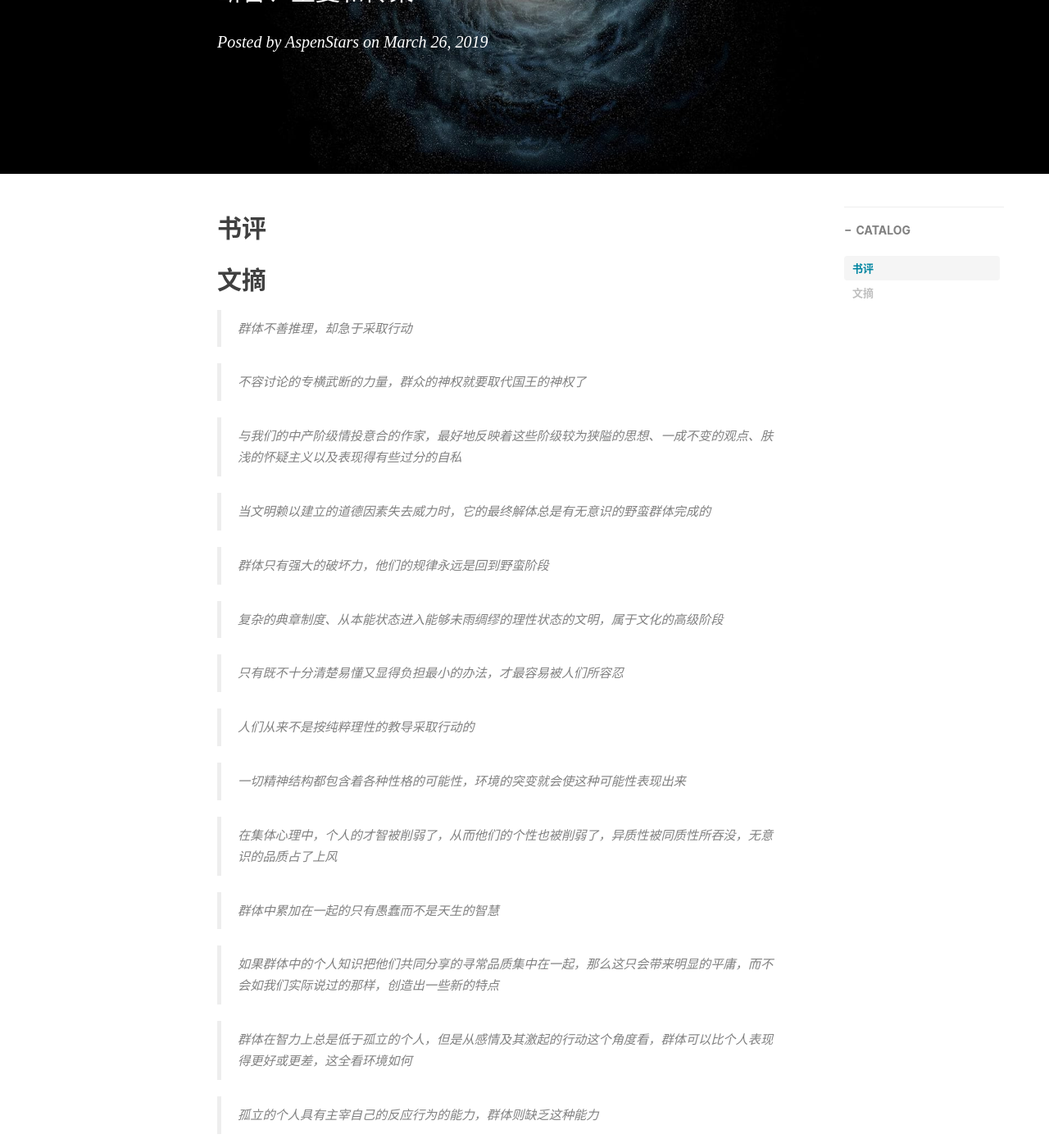
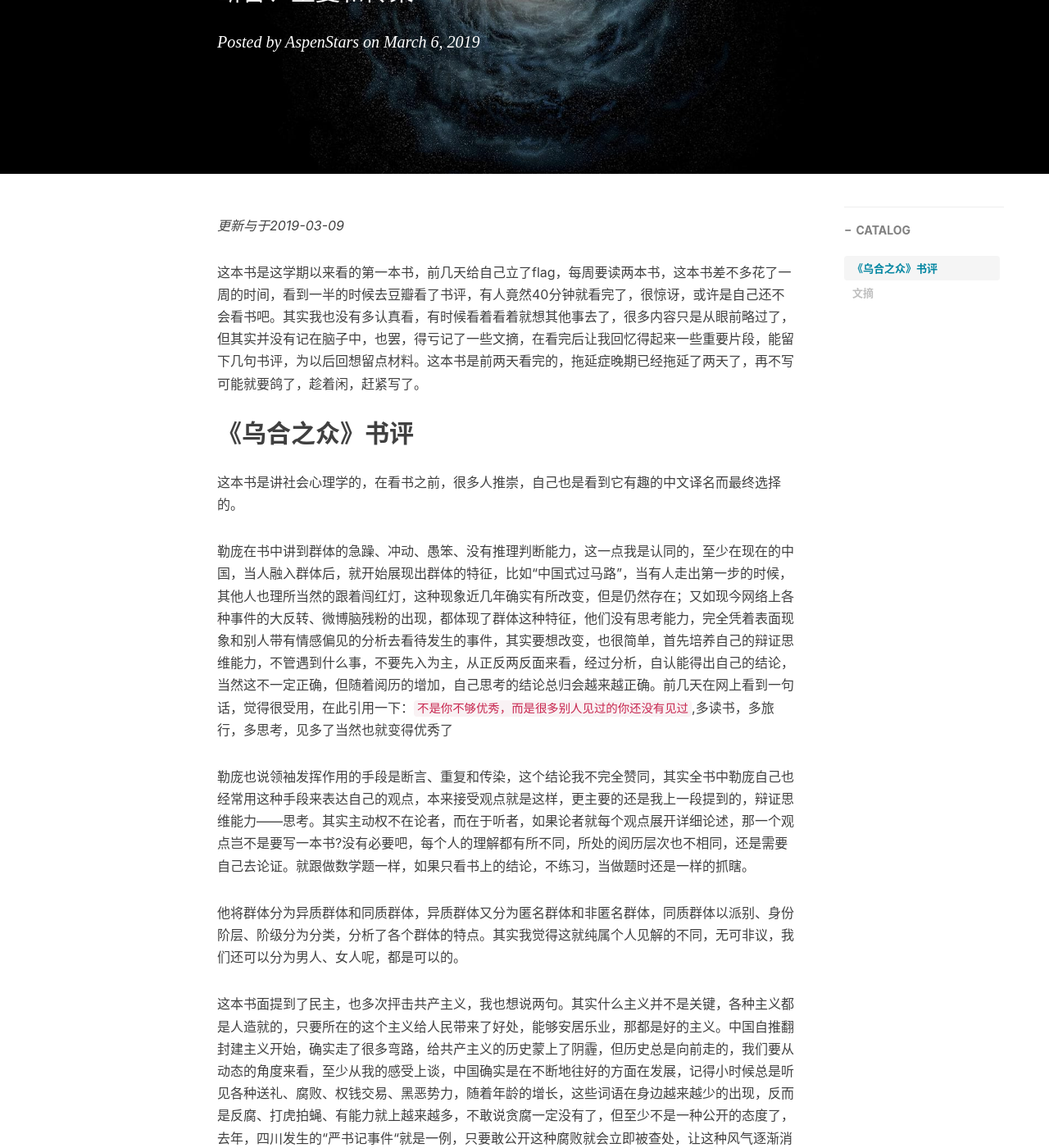
Before and after one commit to aspenstarss/aspenstarss.github.io, a Jekyll site: the page built from _posts/2019-03-06-读书笔记——《乌合之众》.md, in a window 1280 px wide and 1400 px high, scrolled down 311 px. Shown: the whole window at 82% size. Built offline with Jekyll 4.4.1, drawn with Linux system fonts in a browser that asks for light colours; nearby versions of some CDN libraries; comment, search, counter and statistics services are not loaded; some of the changed text lies outside the part shown.

Commit message:
更新《乌合之众》书评，Linux命令

```diff
--- a/_posts/2019-03-06-读书笔记——《乌合之众》.md
+++ b/_posts/2019-03-06-读书笔记——《乌合之众》.md
@@ -2,92 +2,109 @@
 layout:     post
 title:      读书笔记——《乌合之众》
 subtitle:   断言、重复和传染
-date:       2019-03-26
+date:       2019-03-06
 author:     AspenStars
 header-img: img/post-bg-universe.jpg
 catalog: true
 tags:
     - 读书
 ---
-## 书评
+*更新与于2019-03-09*
 
+这本书是这学期以来看的第一本书，前几天给自己立了flag，每周要读两本书，这本书差不多花了一周的时间，看到一半的时候去豆瓣看了书评，有人竟然40分钟就看完了，很惊讶，或许是自己还不会看书吧。其实我也没有多认真看，有时候看着看着就想其他事去了，很多内容只是从眼前略过了，但其实并没有记在脑子中，也罢，得亏记了一些文摘，在看完后让我回忆得起来一些重要片段，能留下几句书评，为以后回想留点材料。这本书是前两天看完的，拖延症晚期已经拖延了两天了，再不写可能就要鸽了，趁着闲，赶紧写了。
+
+## 《乌合之众》书评
+
+这本书是讲社会心理学的，在看书之前，很多人推崇，自己也是看到它有趣的中文译名而最终选择的。
+
+勒庞在书中讲到群体的急躁、冲动、愚笨、没有推理判断能力，这一点我是认同的，至少在现在的中国，当人融入群体后，就开始展现出群体的特征，比如“中国式过马路”，当有人走出第一步的时候，其他人也理所当然的跟着闯红灯，这种现象近几年确实有所改变，但是仍然存在；又如现今网络上各种事件的大反转、微博脑残粉的出现，都体现了群体这种特征，他们没有思考能力，完全凭着表面现象和别人带有情感偏见的分析去看待发生的事件，其实要想改变，也很简单，首先培养自己的辩证思维能力，不管遇到什么事，不要先入为主，从正反两反面来看，经过分析，自认能得出自己的结论，当然这不一定正确，但随着阅历的增加，自己思考的结论总归会越来越正确。前几天在网上看到一句话，觉得很受用，在此引用一下：`不是你不够优秀，而是很多别人见过的你还没有见过`,多读书，多旅行，多思考，见多了当然也就变得优秀了
+
+勒庞也说领袖发挥作用的手段是断言、重复和传染，这个结论我不完全赞同，其实全书中勒庞自己也经常用这种手段来表达自己的观点，本来接受观点就是这样，更主要的还是我上一段提到的，辩证思维能力——思考。其实主动权不在论者，而在于听者，如果论者就每个观点展开详细论述，那一个观点岂不是要写一本书?没有必要吧，每个人的理解都有所不同，所处的阅历层次也不相同，还是需要自己去论证。就跟做数学题一样，如果只看书上的结论，不练习，当做题时还是一样的抓瞎。
+
+他将群体分为异质群体和同质群体，异质群体又分为匿名群体和非匿名群体，同质群体以派别、身份阶层、阶级分为分类，分析了各个群体的特点。其实我觉得这就纯属个人见解的不同，无可非议，我们还可以分为男人、女人呢，都是可以的。
+
+这本书面提到了民主，也多次抨击共产主义，我也想说两句。其实什么主义并不是关键，各种主义都是人造就的，只要所在的这个主义给人民带来了好处，能够安居乐业，那都是好的主义。中国自推翻封建主义开始，确实走了很多弯路，给共产主义的历史蒙上了阴霾，但历史总是向前走的，我们要从动态的角度来看，至少从我的感受上谈，中国确实是在不断地往好的方面在发展，记得小时候总是听见各种送礼、腐败、权钱交易、黑恶势力，随着年龄的增长，这些词语在身边越来越少的出现，反而是反腐、打虎拍蝇、有能力就上越来越多，不敢说贪腐一定没有了，但至少不是一种公开的态度了，去年，四川发生的“严书记事件“就是一例，只要敢公开这种腐败就会立即被查处，让这种风气逐渐消失。我们不仅要敢于揭露丑恶，也要敢于表扬改善，毕竟中国走了那么长的弯路，想一下改过来不现实，如同治病一样，总得治疗一段时间吧，多给一点时间，让她慢慢变好，保持信心。咦，说着说着怎么扯远了，继续说民主的事吧，第一、就中国人现在的文明程度，还真的不适合西方式的民主，正如我上面所说的，很多人缺少思考能力，其实根本就不会选，选出来的人可能代表民意，但是不一定能带领大家走向更好，还不如现状，至少他们能更理性地思考中国的未来，不像我们整天忙于生活。网上一个段子，`让大家一人一票来选主席，恐怕是要选出个杨超越、王俊凯来当`，所以，还是先着眼于提升国民素质吧，提升思考能力。待到时机成熟时，我相信能实现比西方民主还要民主的民主。
+
+很久没有写东西了，洋洋洒洒写了很多，甚至还谈论了平时忌讳的政治。我觉得我们可以认可西方的思想和观点，但是作为一个中国人，你不可以不爱国。
+
+其实我看这本书的时候，很舒服，很刺激，因为里面描述的很多东西都和身边现在发生的事高度吻合，要知道这本书可以写于100多年前，有可能是中国确实落后国外近百年，也可能是群体的特征就是这样。我总喜欢把身边的人和事带入进去，有那么一丝赞同，但总觉得哪里还是不对。多读书吧，希望将来能想清楚这个问题。
 
 ## 文摘
 
 > 群体不善推理，却急于采取行动
-
+>
 > 不容讨论的专横武断的力量，群众的神权就要取代国王的神权了
-
+>
 > 与我们的中产阶级情投意合的作家，最好地反映着这些阶级较为狭隘的思想、一成不变的观点、肤浅的怀疑主义以及表现得有些过分的自私
-
+>
 > 当文明赖以建立的道德因素失去威力时，它的最终解体总是有无意识的野蛮群体完成的
-
+>
 > 群体只有强大的破坏力，他们的规律永远是回到野蛮阶段
-
+>
 > 复杂的典章制度、从本能状态进入能够未雨绸缪的理性状态的文明，属于文化的高级阶段
-
+>
 > 只有既不十分清楚易懂又显得负担最小的办法，才最容易被人们所容忍
-
+>
 > 人们从来不是按纯粹理性的教导采取行动的
-
+>
 > 一切精神结构都包含着各种性格的可能性，环境的突变就会使这种可能性表现出来
-
+>
 > 在集体心理中，个人的才智被削弱了，从而他们的个性也被削弱了，异质性被同质性所吞没，无意识的品质占了上风
-
+>
 > 群体中累加在一起的只有愚蠢而不是天生的智慧
-
+>
 > 如果群体中的个人知识把他们共同分享的寻常品质集中在一起，那么这只会带来明显的平庸，而不会如我们实际说过的那样，创造出一些新的特点
-
+>
 > 群体在智力上总是低于孤立的个人，但是从感情及其激起的行动这个角度看，群体可以比个人表现得更好或更差，这全看环境如何
-
+>
 > 孤立的个人具有主宰自己的反应行为的能力，群体则缺乏这种能力
-
+>
 > 所有的群体无疑总是急躁而冲动的
-
+>
 > 同感会变成一个肯定过程的核心，它会征服理解力，窒息一切判断力
-
+>
 > 打动群体心灵的是神话中的英雄，而不是一时的真实英雄
-
+>
 > 群体的夸张倾向只作用于感情，群体仅仅能够把感情引到极高和/或相反极低的境界
-
+>
 > 今天所有的政客都十分清楚，那些基本观念中混杂着错误，然而由于这些观念的影响力依然十分强大，他们也不得不根据自己已经不在相信的真理中的原则进行统治
-
+>
 > 群体推理的特点，是把彼此不同、只在表面上相似的事物搅在一起，并且立刻把具体的事物普遍化
-
+>
 > 群体没有推理能力
-
+>
 > 影响民众想象力的，并不是事实本身，而是它们发生和引起注意的形式
-
+>
 > 制度和政府都是种族的产物，它们并不是某个时代的创造者，而是由这个时代所创造
-
+>
 > 各种制度并没有固有的优点，在特定的时刻对一个民族有益的制度，对另一个民族也许极为有害
-
+>
 > 一个民族并没有真正改变其各种制度的能力，以暴力革命为代价，它可以改变其名称，但是其本质依然如故
-
+>
 > 各民族都受着他们自己性格的支配，凡是与这种性格不和的模式，都不过是一件借来的外套，一种暂时的伪装
-
+>
 > 它以根本错误的心理学观点为基础，认为智力是通过一心学好教科书来提高的
-
+>
 > 判断力和个人主动性从来排不上用场。受教育对他们来说就是背书和服从
-
+>
 > 这种制度在社会等级的最底层创造了一直无产阶级大军，他们对自己的命运愤愤不平，随时都想起来造反
-
+>
 > 在最高层，它培养出一群轻浮的资产阶级，他们即多疑又轻信，对国家抱着迷信搬的信任，把它视同天道，却又时时不忘对它表示敌意，总是把自己的过错推给政府，离了当局的干涉，他们便一事无成
-
+>
 > 掌握一些排不上用场的知识，是让人造反的不二法门
-
+>
 > 生活中取得成功的条件是判断力，是经验，是开拓精神和个性
-
+>
 > 考虑事物虚幻的形状，远比考虑它们真正的形状更为重要，因为只有它们，是我门能看到并加以再现的形状，有时不真实的东西包含着更多的真理
-
+>
 > 群体中的个人不再是他自己，他变成了一个不受自己意志支配的玩偶。孤立的他可能是个有教养个人，但在群体中他却变成了野蛮人——即一个行为受本能支配的动物，他表现的身不由己，残暴而狂热
-
+>
 > 群体对自己看到的事件进行歪曲的方式好像各不相同，因为组成群体的个人有着非常不同的倾向。但是情况并非如此。作为相互传染的结果，事件受到歪曲在群体的所有人中间总是表现出同样的状态
-
+>
 > 群体感情的狂暴，会因责任感的彻底消失和强化，意识到肯定不会受到惩罚——而且人数越多这点就越是肯定——以及因为人多势众而一时产生的力量感，会使群体表现出一些孤立的个人不可能有的情绪和行动。所有群体很容易干出最恶劣的极端勾当
-
+>
 > 群体没有逻辑推理能力，不能辨别真伪或对任何事物形成正确的判断。群体所接受的判断，仅仅是强加给他们的判断，而绝不是经过讨论后得到采纳的判断
-
+>
 > 群众不管需要别的什么，他们首先需要一个上帝。一切政治、神学或社会信条，想要在群众中扎根，都必须采取宗教的形式——能够把危险的讨论排除在外的形式。即便有可能使群总接受无神论，这种信念也会表现出宗教情感中所有的偏执狂，它很快就会表现为一种崇拜
-
+>
 > 教育既不会使人变得更道德，也不会使他更幸福；他既不能改变它的本能，也不能改变的天生的热情，而且有时——只要进行不良的引导即可——害处远大于好处
```
Also changed, not shown: _posts/2019-03-03-Linux中一些常见命令的使用实例(不定期更新).md (+14 -0 lines).
